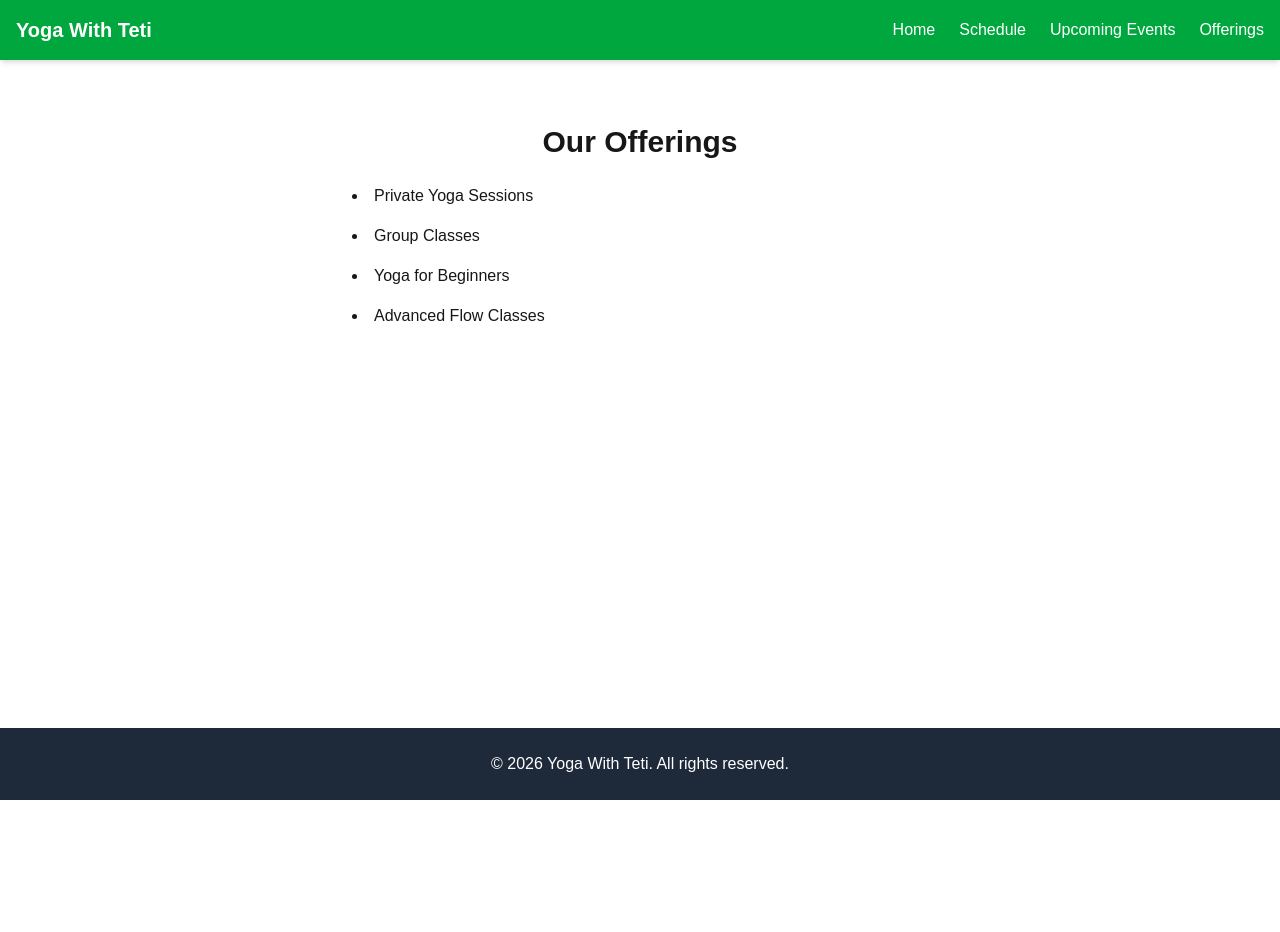
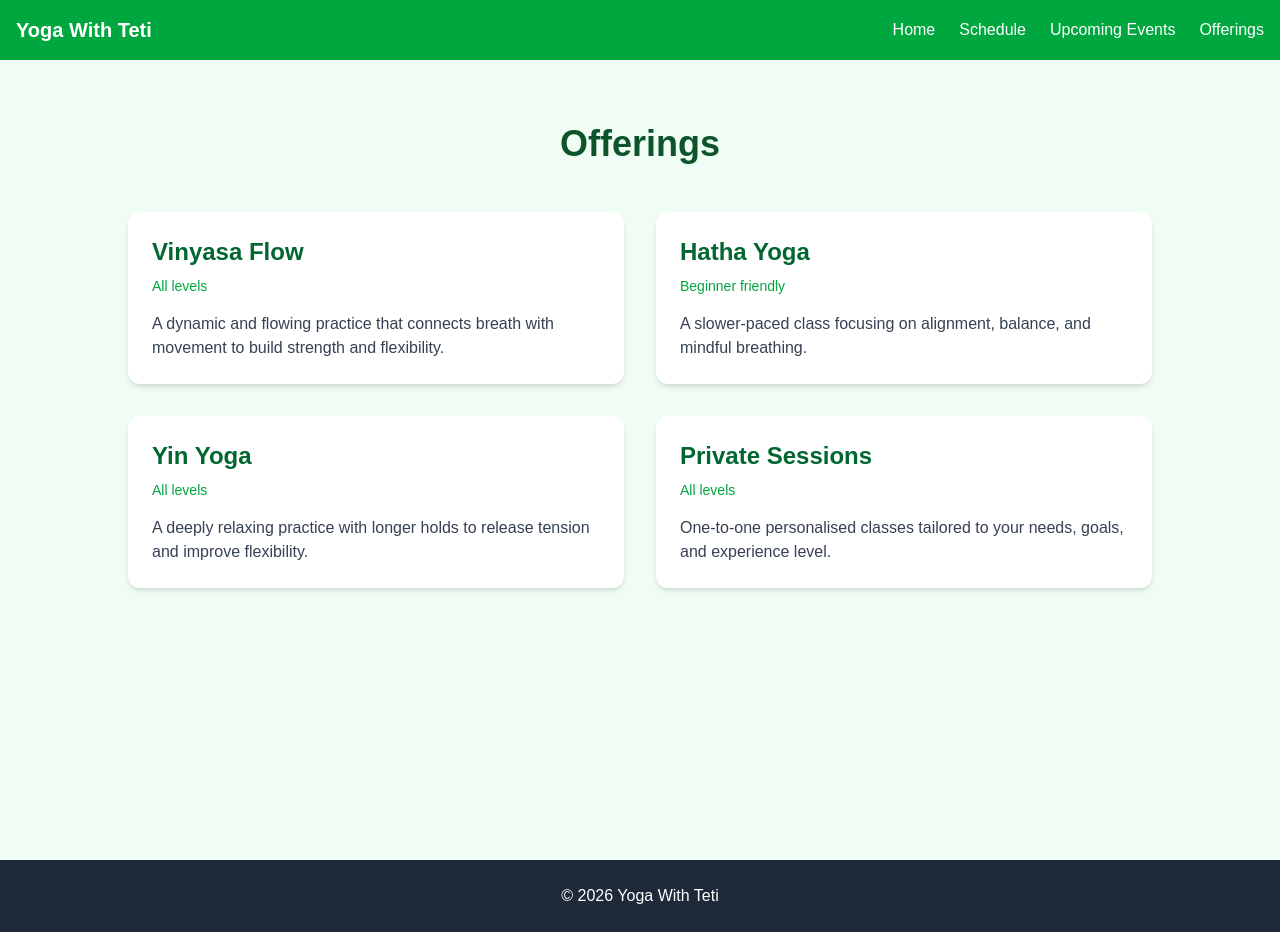
Before and after one commit to iaremchuk/yoga-with-teti, a Next.js app: page /offerings in a window 1280 px wide. Before the commit the page ends 800 px from the top, so only its background shows below. Built offline with nearby package versions, Linux system fonts and the light colour scheme.

Commit message:
Set up of structure

```diff
--- a/app/components/Footer.tsx
+++ b/app/components/Footer.tsx
@@ -1,7 +1,7 @@
 export default function Footer() {
   return (
     <footer className="bg-gray-800 text-white p-6 text-center">
-      <p>&copy; 2026 Yoga With Teti. All rights reserved.</p>
+      <p>&copy; 2026 Yoga With Teti</p>
     </footer>
   );
 }
--- a/app/events/page.tsx
+++ b/app/events/page.tsx
@@ -1,12 +1,69 @@
+import Link from "next/link";
+
 export default function EventsPage() {
-    return (
-      <section className="py-16 px-4 bg-green-50">
-        <h2 className="text-3xl font-bold mb-6 text-center">Upcoming Events</h2>
-        <ul className="max-w-xl mx-auto space-y-4">
-          <li>March 30: Full Moon Yoga Meditation</li>
-          <li>April 15: Outdoor Yoga Retreat</li>
-          <li>May 10: Partner Yoga Workshop</li>
-        </ul>
-      </section>
-    );
-  }
+  const events = [
+    {
+      title: "Workshops",
+      description: "Join special yoga workshops...",
+      image: "/images/workshops.jpg",
+      buttonText: "More Info",
+      link: "/events/workshops",
+    },
+    {
+      title: "Retreats",
+      description: "Escape the city...",
+      image: "/images/retreats.jpg",
+      buttonText: "More Info",
+      link: "/events/retreats",
+    },
+    {
+      title: "One-to-One",
+      description: "Personalised sessions...",
+      image: "/images/private-lessons.jpg",
+      buttonText: "Email Me",
+      link: "mailto:tanianago@gmail.com",
+    },
+  ];
+
+  return (
+    <section className="py-16 px-4 bg-green-50 min-h-screen">
+      <h2 className="text-4xl font-bold mb-12 text-center text-green-900">
+        Upcoming Events
+      </h2>
+
+      <div className="max-w-6xl mx-auto grid gap-8 md:grid-cols-3">
+        {events.map((event, index) => (
+          <div
+            key={index}
+            className="bg-white rounded-xl shadow-md overflow-hidden hover:shadow-lg transition"
+          >
+            {/* Image */}
+            <div
+              className="h-98 bg-cover bg-center"
+              style={{ backgroundImage: `url(${event.image})` }}
+            ></div>
+
+            {/* Content */}
+            <div className="p-6 flex flex-col justify-between">
+              <div>
+                <h3 className="text-2xl font-semibold text-green-800 mb-3">
+                  {event.title}
+                </h3>
+                <p className="text-gray-700 mb-6">
+                  {event.description}
+                </p>
+              </div>
+
+              <Link
+                href={event.link}
+                className="inline-block text-center bg-green-700 text-white px-5 py-2 rounded-lg font-medium hover:bg-green-800 transition"
+              >
+                {event.buttonText}
+              </Link>
+            </div>
+          </div>
+        ))}
+      </div>
+    </section>
+  );
+}
--- /dev/null
+++ b/app/events/retreats/page.tsx
@@ -0,0 +1,42 @@
+import { client } from "@/lib/sanity";
+
+export default async function RetreatsPage() {
+  const retreats = await client.fetch(`*[_type == "retreat"]`);
+
+  return (
+    <section className="py-16 px-4 bg-green-50 min-h-screen">
+      <h1 className="text-4xl font-bold text-center text-green-900 mb-10">
+        Yoga Retreats
+      </h1>
+
+      <div className="max-w-4xl mx-auto grid gap-8">
+        {retreats.map((retreat: any) => (
+          <div
+            key={retreat._id}
+            className="bg-white rounded-xl shadow-md p-6 hover:shadow-lg transition"
+          >
+            <h2 className="text-2xl font-semibold text-green-800 mb-2">
+              {retreat.title}
+            </h2>
+
+            <p className="text-sm text-gray-500 mb-2">📅 {retreat.date}</p>
+
+            <p className="text-sm text-gray-600 mb-4">📍 {retreat.location}</p>
+
+            <p className="text-gray-700 mb-6">{retreat.description}</p>
+
+            {retreat.bookingLink && (
+              <a
+                href={retreat.bookingLink}
+                target="_blank"
+                className="inline-block bg-green-700 text-white px-5 py-2 rounded-lg hover:bg-green-800 transition"
+              >
+                Book Now
+              </a>
+            )}
+          </div>
+        ))}
+      </div>
+    </section>
+  );
+}
--- /dev/null
+++ b/app/events/workshops/page.tsx
@@ -0,0 +1,38 @@
+import Link from "next/link";
+
+export default function WorkshopsPage() {
+  return (
+    <section className="py-16 px-6 bg-green-50 min-h-screen">
+      <div className="max-w-3xl mx-auto">
+        <h1 className="text-4xl font-bold text-green-900 mb-6">
+          Yoga Workshops
+        </h1>
+
+        <p className="text-lg text-gray-700 mb-6">
+          Our workshops are designed to deepen your yoga practice through
+          focused sessions on alignment, breathwork, and mindfulness.
+        </p>
+
+        <p className="text-lg text-gray-700 mb-6">
+          Suitable for all levels, these sessions provide a supportive space to
+          explore your body and mind in more detail.
+        </p>
+
+        <div className="bg-white p-6 rounded-xl shadow-md mb-6">
+          <h2 className="text-xl font-semibold mb-2">What to expect:</h2>
+          <ul className="list-disc list-inside text-gray-700 space-y-2">
+            <li>Small group sessions</li>
+            <li>Personal guidance</li>
+            <li>Relaxation & meditation</li>
+          </ul>
+        </div>
+        <Link
+          href="mailto:tanianago@gmail.com"
+          className="inline-block text-center bg-green-700 text-white px-5 py-2 rounded-lg font-medium hover:bg-green-800 transition"
+        >
+          Email Me for more information
+        </Link>
+      </div>
+    </section>
+  );
+}
--- a/app/offerings/page.tsx
+++ b/app/offerings/page.tsx
@@ -1,13 +1,59 @@
 export default function OfferingsPage() {
-    return (
-      <section className="py-16 px-4">
-        <h2 className="text-3xl font-bold mb-6 text-center">Our Offerings</h2>
-        <ul className="max-w-xl mx-auto space-y-4 list-disc list-inside">
-          <li>Private Yoga Sessions</li>
-          <li>Group Classes</li>
-          <li>Yoga for Beginners</li>
-          <li>Advanced Flow Classes</li>
-        </ul>
-      </section>
-    );
-  }
+  const offerings = [
+    {
+      title: "Vinyasa Flow",
+      description:
+        "A dynamic and flowing practice that connects breath with movement to build strength and flexibility.",
+      level: "All levels",
+    },
+    {
+      title: "Hatha Yoga",
+      description:
+        "A slower-paced class focusing on alignment, balance, and mindful breathing.",
+      level: "Beginner friendly",
+    },
+    {
+      title: "Yin Yoga",
+      description:
+        "A deeply relaxing practice with longer holds to release tension and improve flexibility.",
+      level: "All levels",
+    },
+    {
+      title: "Private Sessions",
+      description:
+        "One-to-one personalised classes tailored to your needs, goals, and experience level.",
+      level: "All levels",
+    },
+  ];
+
+  return (
+    <section className="py-16 px-4 bg-green-50 min-h-screen">
+      {/* Title */}
+      <h1 className="text-4xl font-bold text-center text-green-900 mb-12">
+        Offerings
+      </h1>
+
+      {/* Grid */}
+      <div className="max-w-5xl mx-auto grid gap-8 md:grid-cols-2">
+        {offerings.map((item, index) => (
+          <div
+            key={index}
+            className="bg-white rounded-xl shadow-md p-6 hover:shadow-lg transition"
+          >
+            <h2 className="text-2xl font-semibold text-green-800 mb-2">
+              {item.title}
+            </h2>
+
+            <p className="text-sm text-green-600 mb-4">
+              {item.level}
+            </p>
+
+            <p className="text-gray-700">
+              {item.description}
+            </p>
+          </div>
+        ))}
+      </div>
+    </section>
+  );
+}
--- a/app/page.tsx
+++ b/app/page.tsx
@@ -1,10 +1,45 @@
+import Link from "next/link";
+
 export default function HomePage() {
-    return (
-      <section className="text-center py-16 px-4 bg-green-100">
-        <h2 className="text-4xl font-bold mb-4">Welcome to Yoga With Teti</h2>
-        <p className="text-lg max-w-xl mx-auto">
-          Discover calmness, flexibility, and balance in our guided yoga classes.
-        </p>
+  return (
+    <main className="min-h-screen flex flex-col">
+      {/* Hero Section with background image */}
+      <section
+        className="flex items-center justify-center h-[70vh] bg-cover bg-center relative"
+        style={{ backgroundImage: "url('/images/home-page.jpg')" }}
+      >
+        {/* Overlay for better text readability */}
+        <div className="absolute inset-0 bg-black/40"></div>
+
+        <div className="relative text-center px-6">
+          <h1 className="text-5xl md:text-6xl font-bold text-white mb-6">
+            Welcome
+          </h1>
+          <p className="text-lg md:text-xl text-white mb-8 max-w-2xl mx-auto">
+          to Yoga With Teti
+          </p>
+        </div>
       </section>
-    );
-  }
+
+      {/* About Teti Section */}
+      <section className="flex-1 py-20 px-6 bg-white">
+        <div className="max-w-4xl mx-auto text-center">
+          <h2 className="text-4xl font-bold mb-6 text-green-900">About Teti</h2>
+          <p className="text-lg text-gray-700 mb-6">
+            Teti is a certified yoga instructor with over 10 years of experience helping people find inner calm and physical strength.
+          </p>
+          <p className="text-lg text-gray-700 mb-6">
+            Whether you are a beginner or experienced yogi, Teti’s welcoming environment ensures you feel supported every step of the way.
+          </p>
+          <Link
+            href="/schedule"
+            className="inline-block bg-green-700 text-white px-6 py-3 rounded-lg font-semibold text-lg hover:bg-green-800 transition"
+          >
+            Explore my class schedule
+          </Link>
+        </div>
+      </section>
+
+    </main>
+  );
+}
--- a/app/schedule/page.tsx
+++ b/app/schedule/page.tsx
@@ -1,12 +1,60 @@
 export default function SchedulePage() {
-    return (
-      <section className="py-16 px-4">
-        <h2 className="text-3xl font-bold mb-6 text-center">Class Schedule</h2>
-        <ul className="max-w-xl mx-auto space-y-4">
-          <li>Monday – 8:00 AM: Vinyasa Flow</li>
-          <li>Wednesday – 6:00 PM: Hatha Yoga</li>
-          <li>Friday – 7:00 AM: Sunrise Yoga</li>
-        </ul>
-      </section>
-    );
-  }
+  const classes = [
+    {
+      day: "Monday",
+      time: "8:00 AM",
+      type: "Vinyasa Flow",
+      location: "Shoreditch, London",
+    },
+    {
+      day: "Wednesday",
+      time: "6:00 PM",
+      type: "Hatha Yoga",
+      location: "Camden, London",
+    },
+    {
+      day: "Friday",
+      time: "7:00 AM",
+      type: "Sunrise Yoga",
+      location: "Hyde Park, London",
+    },
+  ];
+
+  return (
+    <section className="py-16 px-4 bg-green-50 min-h-screen">
+      <h2 className="text-4xl font-bold mb-10 text-center text-green-900">
+        Class Schedule
+      </h2>
+
+      <div className="max-w-4xl mx-auto grid gap-6">
+        {classes.map((item, index) => (
+
+         <div
+         key={index}
+         className="bg-white rounded-xl shadow-md p-6 grid grid-cols-1 md:grid-cols-3 items-center"
+       >
+         {/* Column 1: Day + Time */}
+         <div>
+           <h3 className="text-xl font-semibold text-green-800">
+             {item.day}
+           </h3>
+           <p className="text-gray-600">{item.time}</p>
+         </div>
+
+         {/* Column 2: Class type */}
+         <div>
+           <p className="text-lg font-medium text-gray-800">
+             {item.type}
+           </p>
+         </div>
+
+         {/* Column 3: Location */}
+         <div className="text-gray-600 text-sm">
+           📍 {item.location}
+         </div>
+       </div>
+        ))}
+      </div>
+    </section>
+  );
+}
--- /dev/null
+++ b/lib/sanity.ts
@@ -0,0 +1,8 @@
+import { createClient } from "@sanity/client";
+
+export const client = createClient({
+  projectId: "omv1a8c0", // replace this
+  dataset: "production",
+  apiVersion: "2026-03-23",
+  useCdn: true,
+});
--- a/package.json
+++ b/package.json
@@ -9,6 +9,7 @@
     "lint": "eslint"
   },
   "dependencies": {
+    "@sanity/client": "^7.20.0",
     "next": "16.2.1",
     "react": "19.2.4",
     "react-dom": "19.2.4"
```
Also changed, not shown: 1 other file (tests, documents, lock files or other folders).
